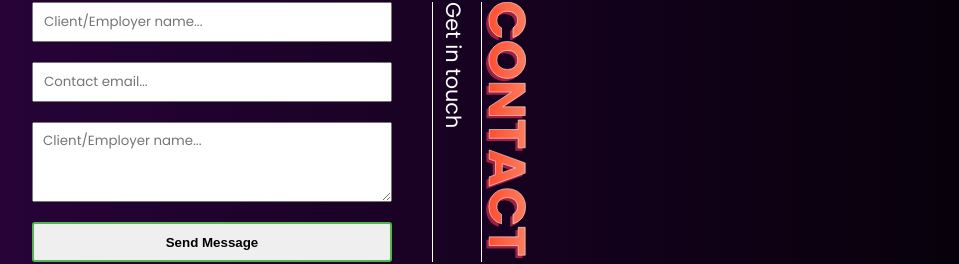
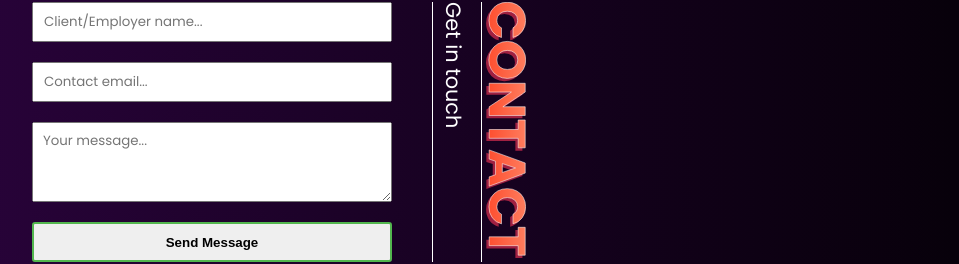
Before and after one commit to mikeymuso/personal-portfolio-v2, a React (Create React App) app: page / in a window 1280 px wide. Shown: the part 3201-3465 px from the top of the page, without its empty margins (96-1055 px from the left). Built offline with nearby package versions, Linux system fonts and the light colour scheme; the HTML template or start-up script is replaced by a standard one.

Commit message:
fixed contact form placeholder text

```diff
--- a/src/components/Contact.js
+++ b/src/components/Contact.js
@@ -15,10 +15,7 @@ const Contact = () => {
             <label>email</label>
             <input name="email" type="email" placeholder="Contact email..." />
             <label>message</label>
-            <textarea
-              name="message"
-              placeholder="Client/Employer name..."
-            ></textarea>
+            <textarea name="message" placeholder="Your message..."></textarea>
             <button type="submit">Send Message</button>
           </form>
         </div>
```
Also changed, not shown: 1 other file (tests, documents, lock files or other folders).
